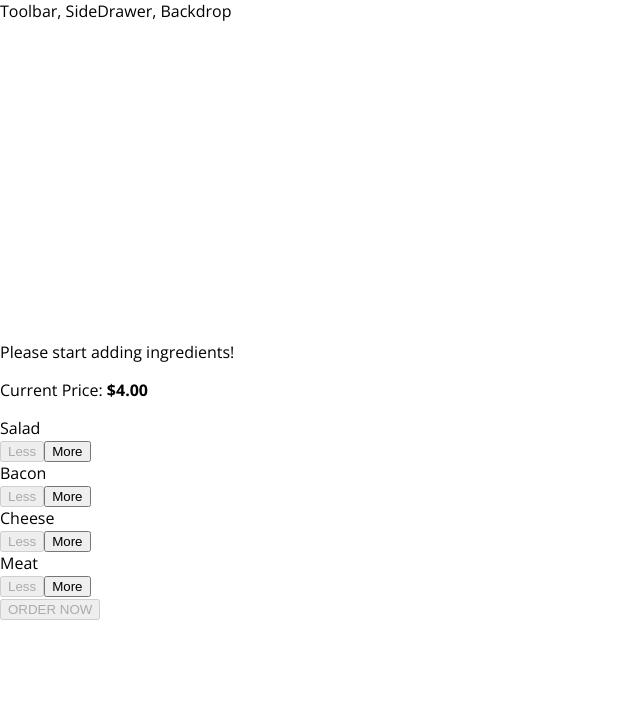
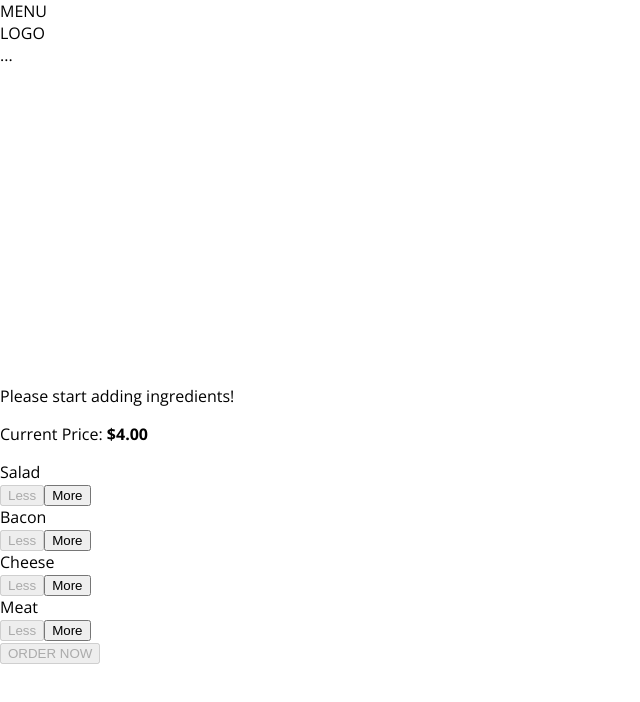
Before and after one commit to alexandria-lewis/burger-builder, a React app: page / in a window 1280 px wide. Shown: the top 702 px of the page, without its empty margins (0-640 px from the left). Built offline with nearby package versions, Linux system fonts and the light colour scheme.

Commit message:
mod 170: adding a toolbar - fixed to the top

```diff
--- a/src/components/Layout/Layout.css
+++ b/src/components/Layout/Layout.css
@@ -1,3 +1,3 @@
 .Content {
-    margin-top: 16px;
+    margin-top: 72px;
 }
--- a/src/components/Layout/Layout.js
+++ b/src/components/Layout/Layout.js
@@ -7,10 +7,11 @@
 */
 import classes from './Layout.css';
 //classes can be any word, just used to assign obj params
+import Toolbar from '../Navigation/Toolbar/Toolbar';
 
 const layout = (props) => (
     <Aux>
-        <div>Toolbar, SideDrawer, Backdrop</div>
+        <Toolbar />
         <main className={classes.Content}>
             {props.children}
         </main>
--- /dev/null
+++ b/src/components/Navigation/Toolbar/Toolbar.css
@@ -0,0 +1,20 @@
+.Toolbar {
+    height: 56px;
+    width: 100%;
+    position: fixed;
+    top: 0;
+    left: 0;
+    /* top and left for fixed position at the top */
+    background-color: #703B09;
+    display: flex;
+    justify-content: space-between;
+    align-items: center;
+    padding: 0 20px;
+    box-sizing: border-box;
+    z-index: 90;
+    /* has to be lower than the backdrop */
+}
+
+.Toolbar nav {
+    height: 100%;
+}
--- /dev/null
+++ b/src/components/Navigation/Toolbar/Toolbar.js
@@ -0,0 +1,16 @@
+import React from 'react';
+
+import classes from './Toolbar.css';
+// keep in mind, this import in the end simply imports a couple of strings, the dynamically created css class names which we simply adjusted to be scoped to this component and then, we're assigning the class name which was generated here.
+
+const toolbar = (props) => (
+    <header className={classes.Toolbar}>
+        <div>MENU</div>
+        <div>LOGO</div>
+        <nav>
+            ...
+        </nav>
+    </header>
+);
+
+export default toolbar;
```
